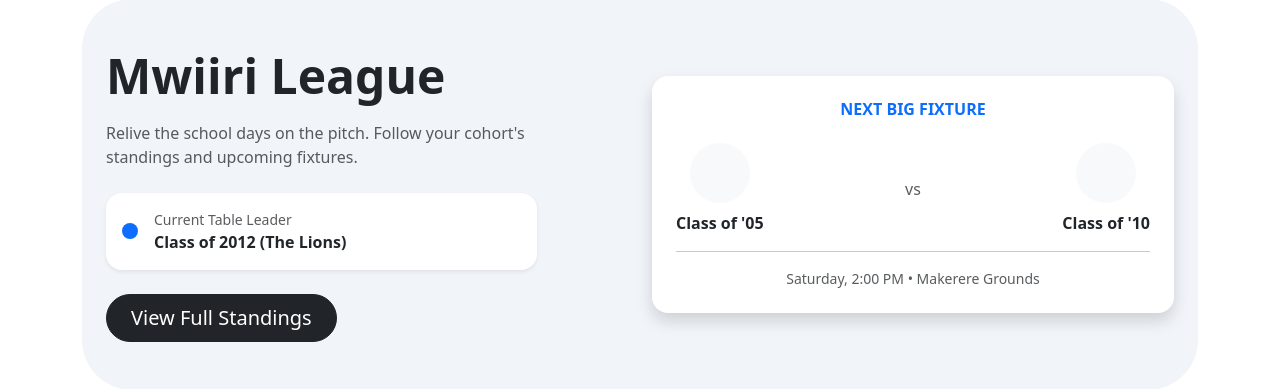
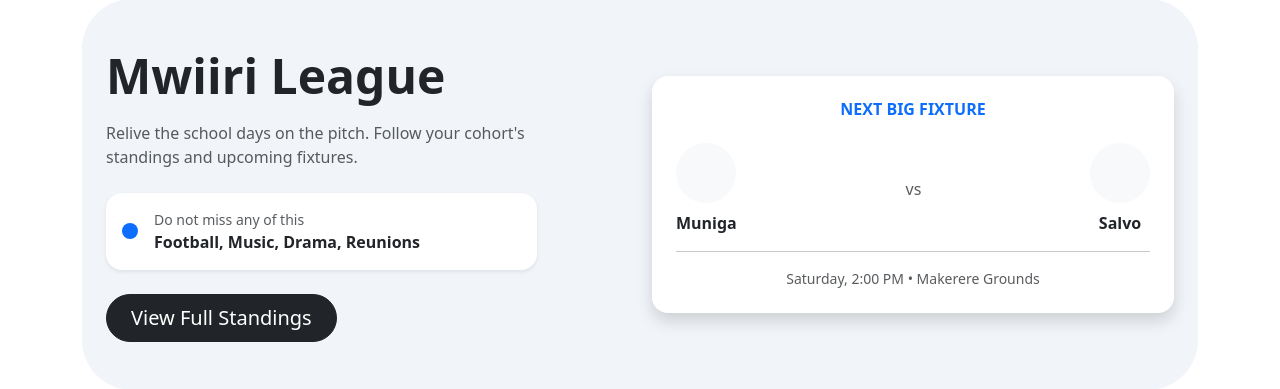
Before and after one commit to ronnie256-pro/mwiri-oldboys, a Django app: page / in a window 1280 px wide. Shown: the part 1481-1870 px from the top of the page. Run offline with Django 5.2, Linux system fonts and the light colour scheme; some libraries are stand-ins or nearby versions.

Commit message:
home page 1

```diff
--- a/core/templates/home.html
+++ b/core/templates/home.html
@@ -71,8 +71,8 @@
                     <div class="card-body d-flex align-items-center p-3">
                         <div class="bg-primary rounded-circle p-2 text-white me-3"><i class="bi bi-trophy"></i></div>
                         <div>
-                            <small class="text-muted d-block">Current Table Leader</small>
-                            <span class="fw-bold">Class of 2012 (The Lions)</span>
+                            <small class="text-muted d-block">Do not miss any of this</small>
+                            <span class="fw-bold">Football, Music, Drama, Reunions</span>
                         </div>
                     </div>
                 </div>
@@ -84,12 +84,12 @@
                     <div class="d-flex justify-content-between align-items-center text-center">
                         <div>
                             <div class="bg-light rounded-circle mb-2 mx-auto" style="width: 60px; height: 60px;"></div>
-                            <span class="fw-bold">Class of '05</span>
+                            <span class="fw-bold">Muniga</span>
                         </div>
                         <div class="text-muted">vs</div>
                         <div>
                             <div class="bg-light rounded-circle mb-2 mx-auto" style="width: 60px; height: 60px;"></div>
-                            <span class="fw-bold">Class of '10</span>
+                            <span class="fw-bold">Salvo</span>
                         </div>
                     </div>
                     <hr>
```
